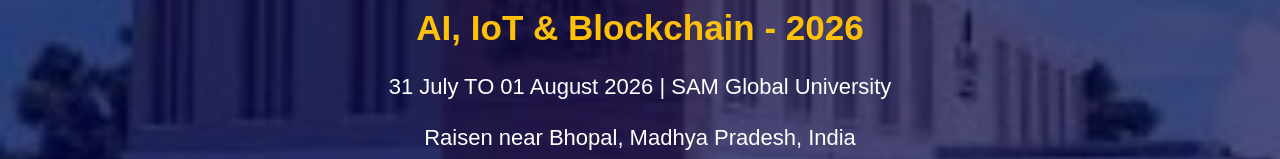
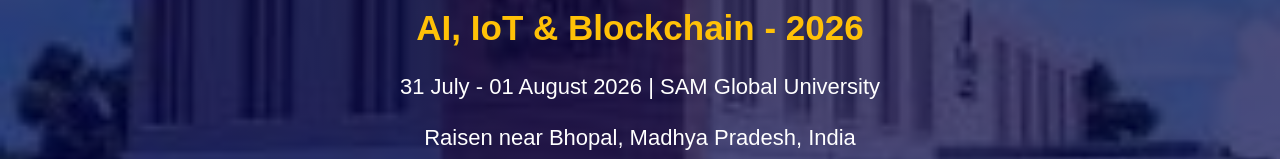
Before and after one commit to rajniavi/conference-website, a plain HTML site: page index.html in a window 1280 px wide. Shown: the part 441-600 px from the top of the page. Drawn offline with nearby package versions, Linux system fonts and the light colour scheme; files whose address does not match are found by name.

```diff
--- a/index.html
+++ b/index.html
@@ -20,7 +20,7 @@
         <img src="first.jpg" class="hero-logo mb-3">
         <h1 class="fw-bold">International Conference on Emerging Technologies</h1>
         <h2>AI, IoT & Blockchain - 2026</h2>
-        <p>31 July TO 01 August 2026 | SAM Global University</p>
+        <p>31 July - 01 August 2026 | SAM Global University</p>
         <p>Raisen near Bhopal, Madhya Pradesh, India</p>
 
         <a href="https://docs.google.com/forms/d/e/1FAIpQLSd4NNfNm_kFH9dY_rS5-lN5ajcw5La3g-0_NkJhW9j48w35ag/viewform?usp=publish-editor"
```
